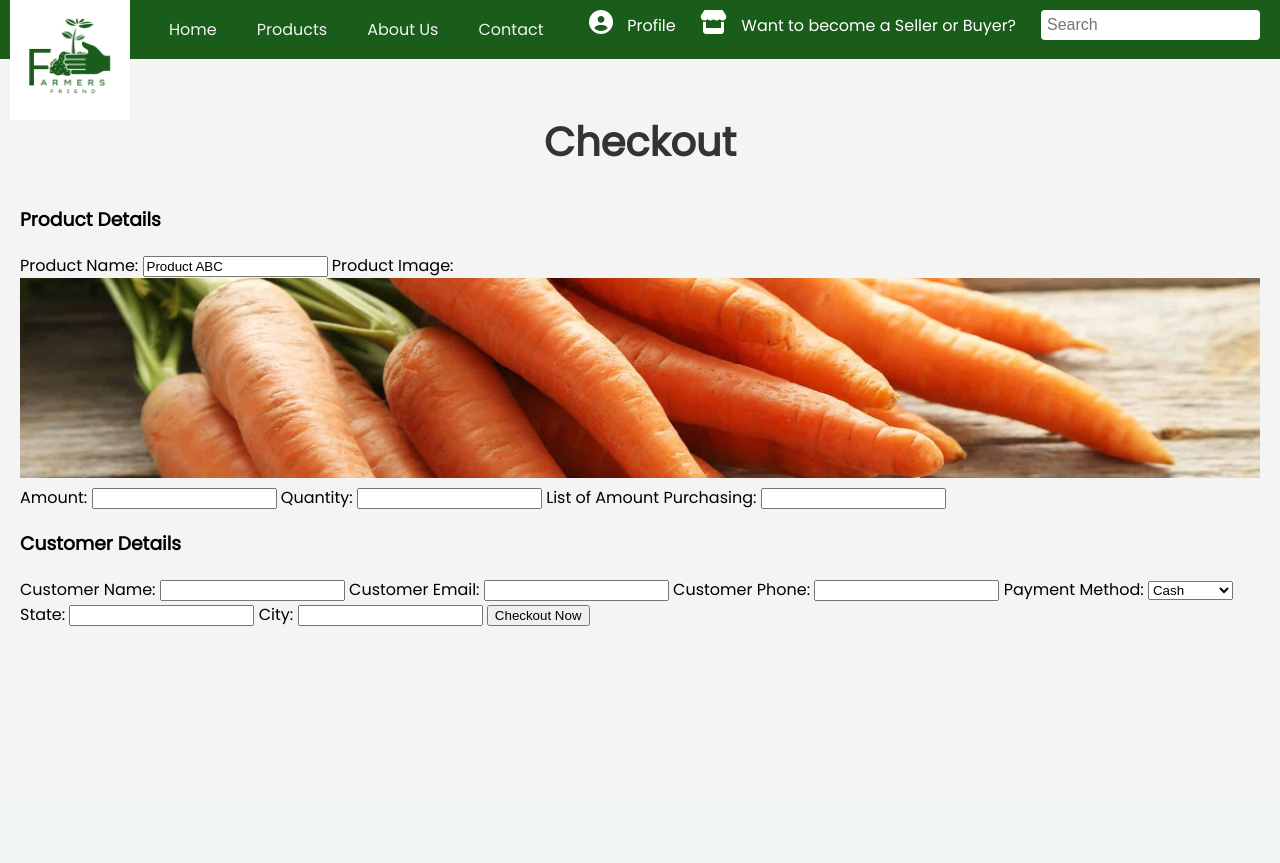
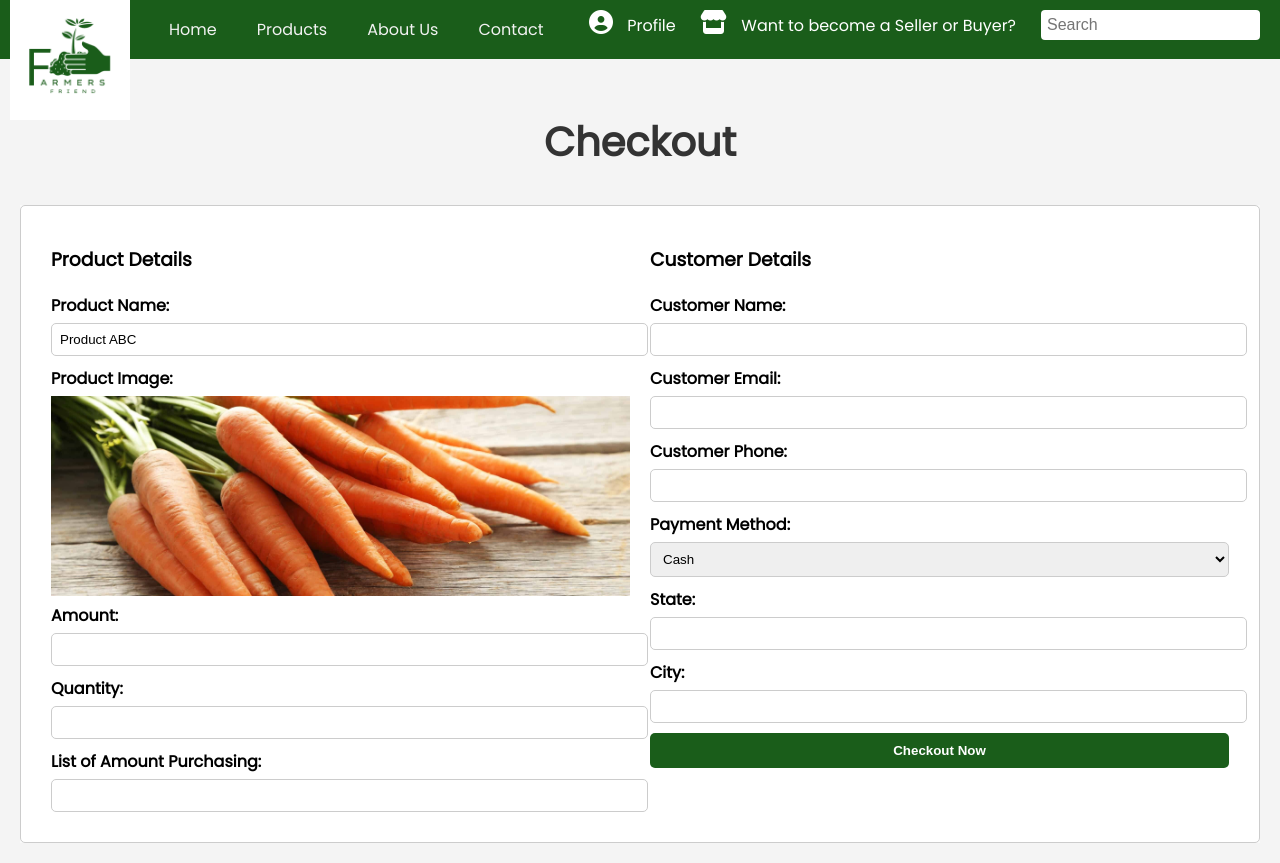
Before and after one commit to zahabiyam/fyp24, a Flask app: page /checkout in a window 1280 px wide. Before the commit the page ends 626 px from the top, so only its background shows below. Run offline with Flask 3, Linux system fonts and the light colour scheme; some libraries are stand-ins or nearby versions.

Commit message:
add css to checkout and add to cart

```diff
--- a/static/css/style.css
+++ b/static/css/style.css
@@ -632,3 +652,58 @@ button.add-to-cart-btn:hover {
       vertical-align: top;
       margin-left: -10px;
   }
+
+.checkout-container {
+    display: flex;
+    justify-content: center;
+    align-items: center;
+    background-color: #f9f9f9;
+}
+
+.checkout-form {
+    width: 100%;
+    display: flex;
+    justify-content: space-between;
+    padding: 20px;
+    background-color: #fff;
+    border: 1px solid #ccc;
+    border-radius: 5px;
+}
+
+.checkout-form .form-column {
+    flex: 1;
+    padding: 0 10px;
+}
+
+.checkout-form label {
+    display: block;
+    margin-bottom: 5px;
+    font-weight: bold;
+}
+
+.checkout-form input[type="text"],
+.checkout-form input[type="email"],
+.checkout-form input[type="tel"],
+.checkout-form input[type="number"],
+.checkout-form select,
+.checkout-form textarea {
+    width: 100%;
+    padding: 8px;
+    border: 1px solid #ccc;
+    border-radius: 5px;
+    margin-bottom: 10px;
+}
+.checkout-form button {
+    width: 100%;
+    padding: 10px;
+    border: none;
+    border-radius: 5px;
+    background-color: #1A5D1A;
+    color: #fff;
+    cursor: pointer;
+    font-weight: bold;
+}
+
+.checkout-form button:hover {
+    background-color: #155512;
+}
```
Also changed, not shown: other parts of static/css/style.css (+28 -8 lines).
